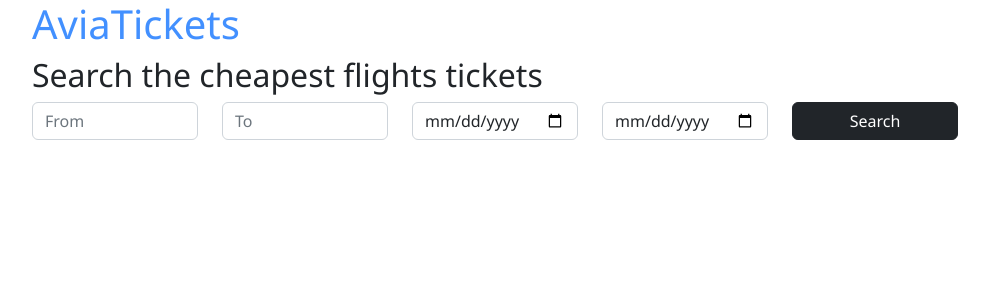
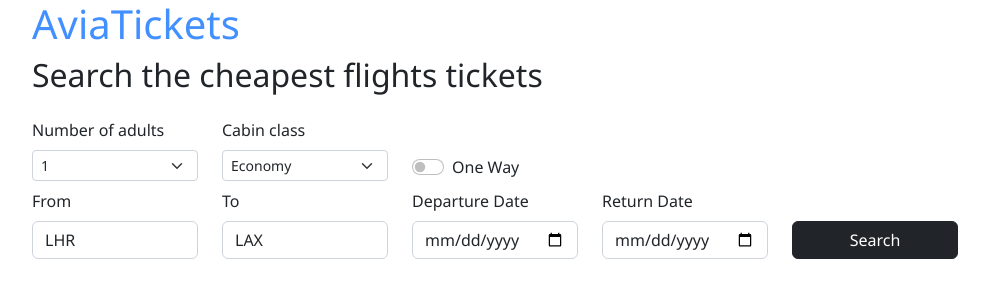
Before and after one commit to qeorqer/aviatickets, a React (Create React App) app: page / in a window 1280 px wide. Shown: the top 300 px of the page, without its empty margins (50-1039 px from the left). Built offline with nearby package versions, Linux system fonts and the light colour scheme.

Commit message:
Add more fields to the form

```diff
--- a/package.json
+++ b/package.json
@@ -37,6 +37,7 @@
     "eslint-config-prettier": "^8.6.0",
     "eslint-plugin-import": "^2.26.0",
     "eslint-plugin-jsx-a11y": "^6.6.1",
+    "eslint-plugin-only-warn": "^1.1.0",
     "eslint-plugin-prettier": "^4.2.1",
     "eslint-plugin-react": "^7.31.11",
     "eslint-plugin-react-hooks": "^4.6.0",
--- a/src/components/Search/index.js
+++ b/src/components/Search/index.js
@@ -1,15 +1,23 @@
 import * as React from 'react';
 import { useState } from 'react';
 import { Button, Col, Container, Form, Row } from 'react-bootstrap';
+import { cabinClassOptions, numberOfAdultsOptions } from './utils';
 
 const Search = () => {
-  const [from, setFrom] = useState('');
-  const [to, setTo] = useState('');
-  const [departure, setDeparture] = useState('');
-  const [arrival, setArrival] = useState('');
+  const [from, setFrom] = useState('LHR');
+  const [to, setTo] = useState('LAX');
+  const [departureDate, setDepartureDate] = useState({
+    year: 2023,
+    month: 2,
+    day: 13,
+  });
+  const [returnDate, setReturnDate] = useState('');
+  const [numberOfAdults, setNumberOfAdults] = useState(numberOfAdultsOptions[0]);
+  const [cabinClass, setCabinClass] = useState(cabinClassOptions[0].value);
+  const [isOneWayTrip, setIsOneWayTrip] = useState(false);
 
   const handleSearch = async () => {
-    console.log(from, to, departure, arrival);
+    console.log(from, to, departureDate, returnDate);
     const res = await fetch(process.env.REACT_APP_SCANNER_API_URL, {
       method: 'POST',
       headers: {
@@ -19,54 +27,113 @@ const Search = () => {
       body: JSON.stringify({
         from,
         to,
-        departure,
-        arrival,
+        departureDate,
+        returnDate,
+        market: 'UA',
+        locale: 'en-US',
+        currency: 'UAH',
+        adults: numberOfAdults,
+        cabinClass,
       }),
     });
 
-    console.log(res);
+    const searchResults = await res.json();
+
+    console.log(searchResults);
   };
 
   return (
     <section>
       <Container>
         <h2>Search the cheapest flights tickets</h2>
-        <Form className="search-flights">
+        <Form className='search-flights'>
+          <Row className='mb-2 mt-4'>
+            <Col xs={2}>
+              <Form.Group>
+                <Form.Label>Number of adults</Form.Label>
+                <Form.Select
+                  size='sm'
+                  defaultValue={numberOfAdults}
+                  onChange={(event) => setNumberOfAdults(Number(event.target.value))}
+                >
+                  {numberOfAdultsOptions.map((option) => (
+                    <option value={option} key={option}>{option}</option>
+                  ))}
+                </Form.Select>
+              </Form.Group>
+            </Col>
+            <Col xs={2}>
+              <Form.Group>
+                <Form.Label>Cabin class</Form.Label>
+                <Form.Select
+                  size='sm'
+                  defaultValue={cabinClass}
+                  onChange={(event) => setCabinClass(event.target.value)}
+                >
+                  {cabinClassOptions.map((option) => (
+                    <option value={option.value} key={option.value}>{option.name}</option>
+                  ))}
+                </Form.Select>
+              </Form.Group>
+            </Col>
+            <Col xs={2} className='d-flex align-items-end'>
+              <Form.Check
+                type='switch'
+                defaultChecked={false}
+                label='One Way'
+                value={isOneWayTrip}
+                onChange={(event) => setIsOneWayTrip(event.target.checked)}
+              />
+            </Col>
+          </Row>
           <Row>
             <Col xs={2}>
+              <Form.Group>
+                <Form.Label>From</Form.Label>
                 <Form.Control
-                type="text"
-                placeholder="From"
+                  type='text'
+                  placeholder='From'
                   value={from}
                   onChange={(e) => setFrom(e.target.value)}
                 />
+              </Form.Group>
             </Col>
             <Col xs={2}>
+              <Form.Group>
+                <Form.Label>To</Form.Label>
                 <Form.Control
-                type="text"
-                placeholder="To"
+                  type='text'
+                  placeholder='To'
                   value={to}
                   onChange={(e) => setTo(e.target.value)}
                 />
+              </Form.Group>
             </Col>
             <Col xs={2}>
+              <Form.Group>
+                <Form.Label>Departure Date</Form.Label>
                 <Form.Control
-                type="Date"
-                placeholder="Select departure date"
-                value={departure}
-                onChange={(e) => setDeparture(e.target.value)}
+                  type='Date'
+                  placeholder='Select departure date'
+                  value={departureDate}
+                  onChange={(e) => setDepartureDate(e.target.value)}
                 />
+              </Form.Group>
             </Col>
             <Col xs={2}>
+              <Form.Group>
+                <Form.Label>Return Date</Form.Label>
                 <Form.Control
-                type="Date"
-                placeholder="Select arrival date"
-                value={arrival}
-                onChange={(e) => setArrival(e.target.value)}
+                  disabled={isOneWayTrip}
+                  type='Date'
+                  placeholder='Select arrival date'
+                  value={returnDate}
+                  onChange={(e) => setReturnDate(e.target.value)}
                 />
+              </Form.Group>
             </Col>
-            <Col xs={2}>
-              <Button variant="dark" className="w-100" onClick={handleSearch}>
+            <Col xs={2} className='d-flex align-items-end'>
+              <Button variant='dark' className='w-100' onClick={handleSearch}>
                 Search
               </Button>
             </Col>
--- /dev/null
+++ b/src/components/Search/utils.js
@@ -0,0 +1,19 @@
+export const numberOfAdultsOptions = [1, 2, 3, 4, 5, 6, 7, 8];
+export const cabinClassOptions = [
+  {
+    name: 'Economy',
+    value: 'CABIN_CLASS_ECONOMY',
+  },
+  {
+    name: 'Premium Economy',
+    value: 'CABIN_CLASS_PREMIUM_ECONOMY',
+  },
+  {
+    name: 'Business',
+    value: 'CABIN_CLASS_BUSINESS',
+  },
+  {
+    name: 'First',
+    value: 'CABIN_CLASS_FIRST',
+  },
+];
```
Also changed, not shown: .eslintrc.js, 1 other file (tests, documents, lock files or other folders). Lines whose indentation alone changed are shown as unchanged.
